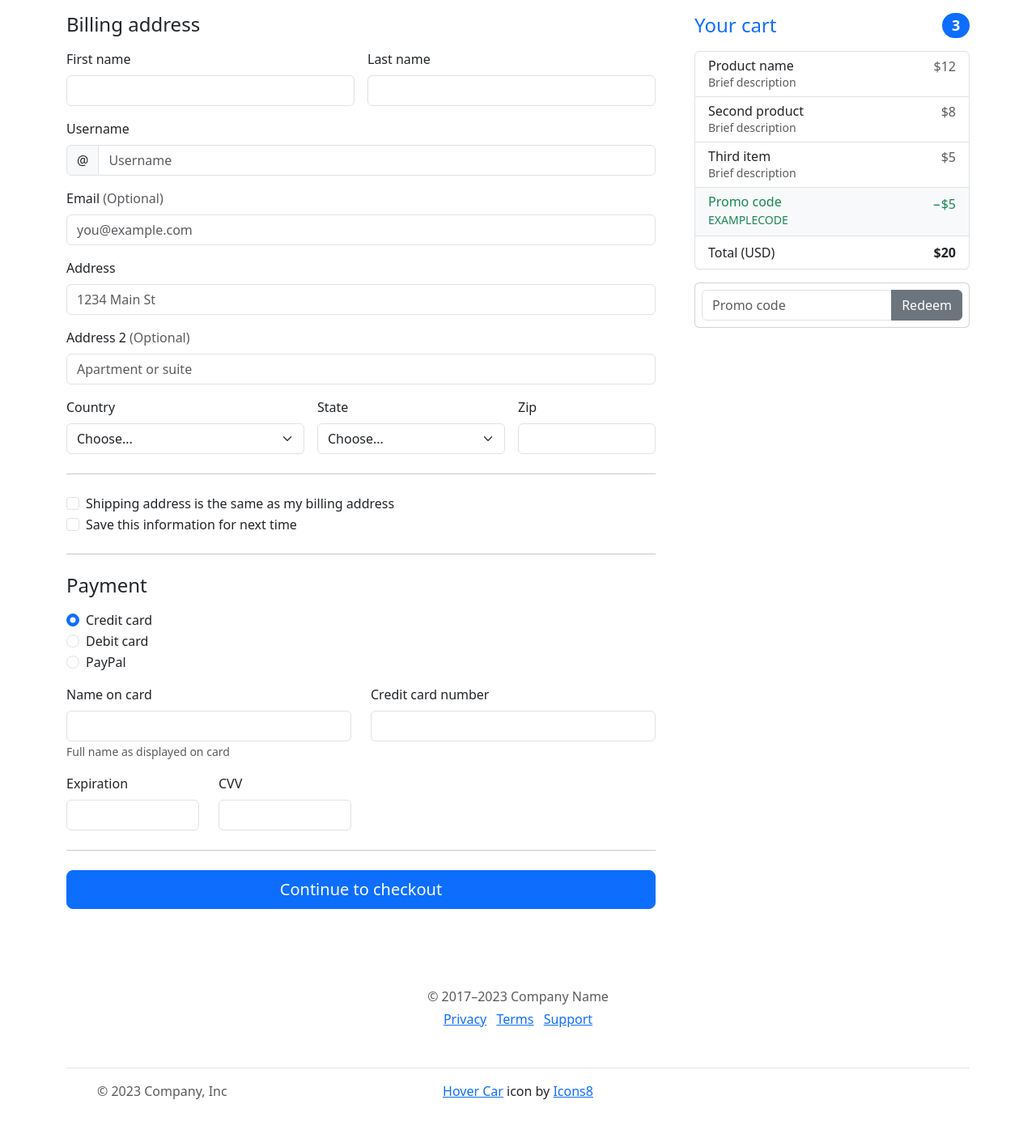
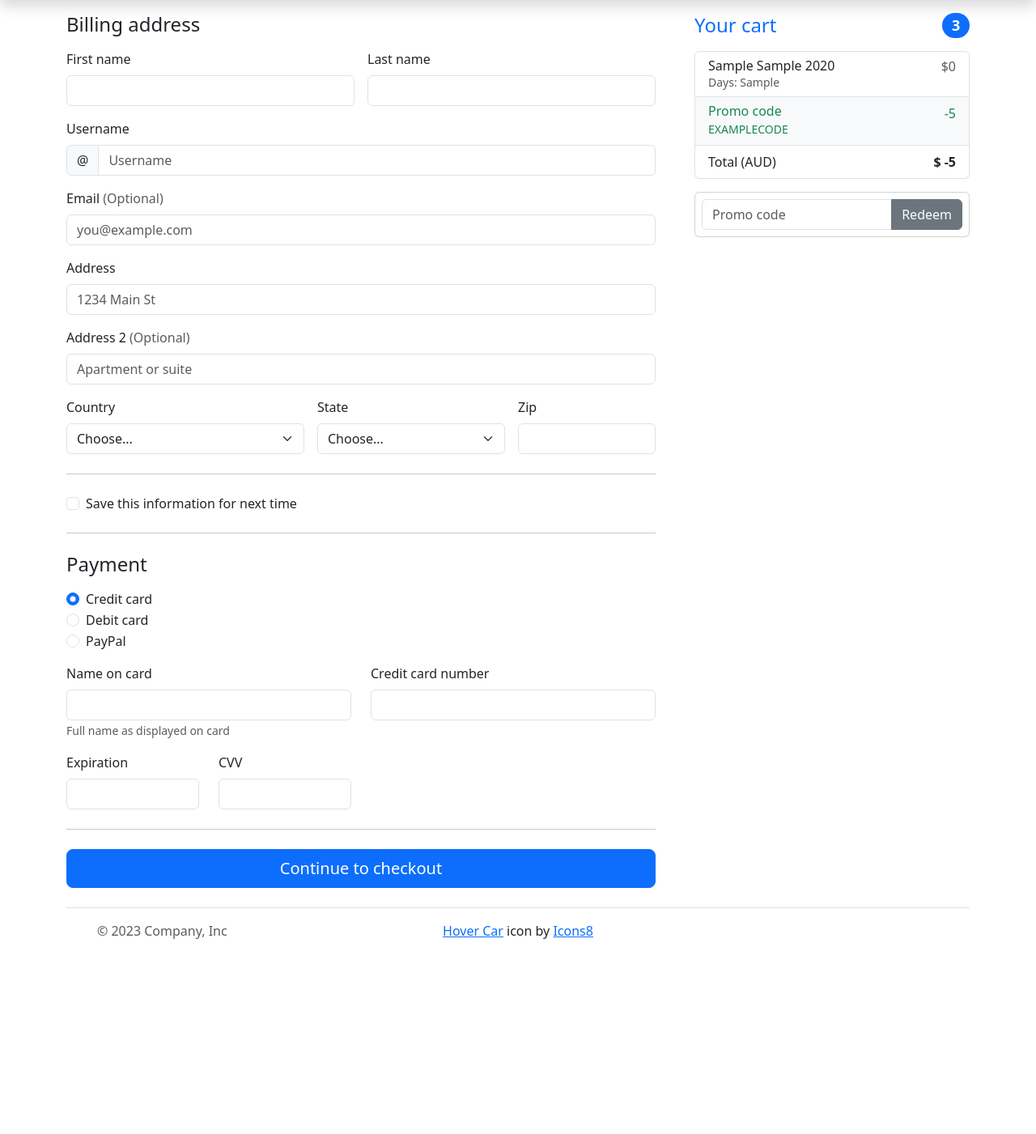
Before and after one commit to theNaut1lus/online-car-rental, a PHP site: page /checkout.php in a window 1280 px wide. Shown: the part 71-1472 px from the top of the page at 81% size. After the commit the page ends 1231 px from the top, so only its background shows below. Run offline with PHP 8.4, Linux system fonts and the light colour scheme; tables that the repository leaves empty or names only in its code hold one stand-in row (values such as "Sample post").

Commit message:
sessions, images, cart, checkout

```diff
--- /dev/null
+++ b/cart-list.php
@@ -0,0 +1,50 @@
+<?php include 'cart-select.php'; ?>
+
+<?php
+$discount = -5;
+$final = $total + $discount;
+?>
+
+<div class="col-md-5 col-lg-4 order-md-last">
+    <h4 class="d-flex justify-content-between align-items-center mb-3">
+        <span class="text-primary">Your cart</span>
+        <span class="badge bg-primary rounded-pill">3</span>
+    </h4>
+    <ul class="list-group mb-3">
+        <?php
+        foreach ($output_array as $key => $value) {
+            echo '
+                <li class="list-group-item d-flex justify-content-between lh-sm">
+                    <div>
+                        <h6 class="my-0">' . $value["car_details"] . '</h6>
+                        <small class="text-body-secondary">Days: ' . $value["days"] . '</small>
+                    </div>
+                    <span class="text-body-secondary">$' . $value["charges"] . '</span>
+                </li>';
+        }
+        ?>
+        <li class="list-group-item d-flex justify-content-between bg-body-tertiary">
+            <div class="text-success">
+                <h6 class="my-0">Promo code</h6>
+                <small>EXAMPLECODE</small>
+            </div>
+            <span class="text-success">
+                <?php echo $discount ?>
+            </span>
+        </li>
+        <li class="list-group-item d-flex justify-content-between">
+            <span>Total (AUD)</span>
+            <strong>
+                $
+                <?php echo $final ?>
+            </strong>
+        </li>
+    </ul>
+
+    <form class="card p-2">
+        <div class="input-group">
+            <input type="text" class="form-control" placeholder="Promo code">
+            <button type="submit" class="btn btn-secondary">Redeem</button>
+        </div>
+    </form>
+</div>
--- a/cart-select.php
+++ b/cart-select.php
@@ -3,6 +3,8 @@ $servername = "localhost";
 $username = "uts";
 $password = "";
 $dbname = "assignment2";
+
+$total = 0;
 
 $output_array = array();
 
@@ -14,12 +16,13 @@ if ($conn->connect_error) {
 }
 
 // $sql = "SELECT * FROM `cart` JOIN `cars` where cart.ID = cars.id ";
-$sql = "SELECT cart.ID, CONCAT(cars.brand,\"-\",cars.model,\"-\",CONVERT(cars.year,CHARACTER)) as car_details, cart.days, cars.price_per_day, (cart.days*cars.price_per_day) as charges FROM `cart` JOIN `cars` where cart.ID = cars.id;";
+$sql = "SELECT cart.ID, CONCAT(cars.brand,\" \",cars.model,\" \",CONVERT(cars.year,CHARACTER)) as car_details, cart.days, cars.price_per_day, (cart.days*cars.price_per_day) as charges FROM `cart` JOIN `cars` where cart.ID = cars.id;";
 $result = $conn->query($sql);
 
 if ($result->num_rows > 0) {
     // output data of each row
     while ($row = $result->fetch_assoc()) {
+        $total += $row["charges"];
         $output_array[] = $row;
     }
 } else {
--- a/checkout.php
+++ b/checkout.php
@@ -2,53 +2,7 @@
 <div class="container">
   <main>
     <div class="row g-5">
-      <div class="col-md-5 col-lg-4 order-md-last">
-        <h4 class="d-flex justify-content-between align-items-center mb-3">
-          <span class="text-primary">Your cart</span>
-          <span class="badge bg-primary rounded-pill">3</span>
-        </h4>
-        <ul class="list-group mb-3">
-          <li class="list-group-item d-flex justify-content-between lh-sm">
-            <div>
-              <h6 class="my-0">Product name</h6>
-              <small class="text-body-secondary">Brief description</small>
-            </div>
-            <span class="text-body-secondary">$12</span>
-          </li>
-          <li class="list-group-item d-flex justify-content-between lh-sm">
-            <div>
-              <h6 class="my-0">Second product</h6>
-              <small class="text-body-secondary">Brief description</small>
-            </div>
-            <span class="text-body-secondary">$8</span>
-          </li>
-          <li class="list-group-item d-flex justify-content-between lh-sm">
-            <div>
-              <h6 class="my-0">Third item</h6>
-              <small class="text-body-secondary">Brief description</small>
-            </div>
-            <span class="text-body-secondary">$5</span>
-          </li>
-          <li class="list-group-item d-flex justify-content-between bg-body-tertiary">
-            <div class="text-success">
-              <h6 class="my-0">Promo code</h6>
-              <small>EXAMPLECODE</small>
-            </div>
-            <span class="text-success">−$5</span>
-          </li>
-          <li class="list-group-item d-flex justify-content-between">
-            <span>Total (USD)</span>
-            <strong>$20</strong>
-          </li>
-        </ul>
-
-        <form class="card p-2">
-          <div class="input-group">
-            <input type="text" class="form-control" placeholder="Promo code">
-            <button type="submit" class="btn btn-secondary">Redeem</button>
-          </div>
-        </form>
-      </div>
+      <?php include 'cart-list.php' ?>
       <div class="col-md-7 col-lg-8">
         <h4 class="mb-3">Billing address</h4>
         <form class="needs-validation" novalidate="">
@@ -74,7 +28,7 @@
               <div class="input-group has-validation">
                 <span class="input-group-text">@</span>
                 <input type="text" class="form-control" id="username" placeholder="Username" required="">
-              <div class="invalid-feedback">
+                <div class="invalid-feedback">
                   Your username is required.
                 </div>
               </div>
@@ -97,7 +51,8 @@
             </div>
 
             <div class="col-12">
-              <label for="address2" class="form-label">Address 2 <span class="text-body-secondary">(Optional)</span></label>
+              <label for="address2" class="form-label">Address 2 <span
+                  class="text-body-secondary">(Optional)</span></label>
               <input type="text" class="form-control" id="address2" placeholder="Apartment or suite">
             </div>
 
@@ -133,11 +88,6 @@
           </div>
 
           <hr class="my-4">
-
-          <div class="form-check">
-            <input type="checkbox" class="form-check-input" id="same-address">
-            <label class="form-check-label" for="same-address">Shipping address is the same as my billing address</label>
-          </div>
 
           <div class="form-check">
             <input type="checkbox" class="form-check-input" id="save-info">
@@ -205,14 +155,5 @@
       </div>
     </div>
   </main>
-
-  <footer class="my-5 pt-5 text-body-secondary text-center text-small">
-    <p class="mb-1">© 2017–2023 Company Name</p>
-    <ul class="list-inline">
-      <li class="list-inline-item"><a href="#">Privacy</a></li>
-      <li class="list-inline-item"><a href="#">Terms</a></li>
-      <li class="list-inline-item"><a href="#">Support</a></li>
-    </ul>
-  </footer>
 </div>
 <?php include 'footer.php'; ?>
--- a/header.php
+++ b/header.php
@@ -13,7 +13,7 @@
 </head>
 
 <body>
-    <header class="py-3 mb-3 border-bottom">
+    <header class="py-3 mb-3 border-bottom shadow">
         <div class="container-fluid d-grid gap-3 align-items-center" style="grid-template-columns: 1fr 2fr;">
             <div class="dropdown">
                 <a href="#"
@@ -46,13 +46,13 @@
                         <img src="https://github.com/mdo.png" alt="mdo" width="32" height="32" class="rounded-circle">
                     </a>
                     <ul class="dropdown-menu text-small shadow">
-                        <li><a class="dropdown-item" href="#">Shopping Cart</a></li>
+                        <li><a class="dropdown-item" href="cart.php">Shopping Cart</a></li>
                         <li><a class="dropdown-item" href="#">Settings</a></li>
                         <li><a class="dropdown-item" href="#">Profile</a></li>
                         <li>
                             <hr class="dropdown-divider">
                         </li>
-                        <li><a class="dropdown-item" href="#">Sign out</a></li>
+                        <li><a class="dropdown-item" href="checkout.php">Checkout</a></li>
                     </ul>
                 </div>
             </div>
--- a/main.js
+++ b/main.js
@@ -8,22 +8,22 @@ function fetchData(str) {
   xmlhttp.send();
 }
 
+function dumpToJson(data) {
+  let json = JSON.stringify(data);
+  let blob = new Blob([json], { type: "application/json" });
+  console.log(blob);
+}
+
 function fetchCarData(str) {
   // str.preventDefault();
   const xmlhttp = new XMLHttpRequest();
   xmlhttp.onload = function () {
     const fetchedArray = JSON.parse(this.responseText);
     fetchedArray.forEach((element) => {
-      console.log(element);
+      dumpToJson(element);
       let inject = `<div class="col">
                         <div class="card shadow-sm">
-                            <svg class="bd-placeholder-img card-img-top" width="100%" height="225"
-                                xmlns="http://www.w3.org/2000/svg" role="img" aria-label="Placeholder: Thumbnail"
-                                preserveAspectRatio="xMidYMid slice" focusable="false">
-                                <title>Placeholder</title>
-                                <rect width="100%" height="100%" fill="#55595c"></rect><text x="50%" y="50%"
-                                    fill="#eceeef" dy=".3em">Thumbnail</text>
-                            </svg>
+                            <img src="images/cars/` + element["img_index"] + `" class="card-img-top" alt="..." height="300">
                             <div class="card-body">
                                 <p class="card-text">` + element["brand"] + ` <b>` + element["model"] + `</b> ` + element["year"] +`</p>
                                 <p class="card-text">$` + element["price_per_day"] + ` Per Day</p>
@@ -31,7 +31,7 @@ function fetchCarData(str) {
                                 <div class="d-flex justify-content-between align-items-center">
                                     <div class="btn-group">
                                         <button type="button" class="btn btn-sm btn-outline-secondary">View</button>
-                                        <button type="button" class="btn btn-sm btn-outline-secondary">Edit</button>
+                                        <button type="button" class="btn btn-sm btn-outline-primary">Add to Cart</button>
                                     </div>
                                     <small class="text-body-secondary">9 mins</small>
                                 </div>
@@ -47,3 +47,23 @@ function fetchCarData(str) {
 }
 
 fetchCarData("all");
+
+(function () {
+  'use strict'
+
+  // Fetch all the forms we want to apply custom Bootstrap validation styles to
+  var forms = document.querySelectorAll('.needs-validation')
+
+  // Loop over them and prevent submission
+  Array.prototype.slice.call(forms)
+    .forEach(function (form) {
+      form.addEventListener('submit', function (event) {
+        if (!form.checkValidity()) {
+          event.preventDefault()
+          event.stopPropagation()
+        }
+
+        form.classList.add('was-validated')
+      }, false)
+    })
+})();
```
Also changed, not shown: cart.php (+13 -0 lines), images/cars/4series.png (added), images/cars/911.png (added), images/cars/altima.png (added), images/cars/camry.png (added), images/cars/civic.png (added), images/cars/explorer.png (added), images/cars/impala.png (added), images/cars/sclass.png (added), images/cars/tacoma.png (added), images/cars/yaris.jpg (added), 1 other file.
